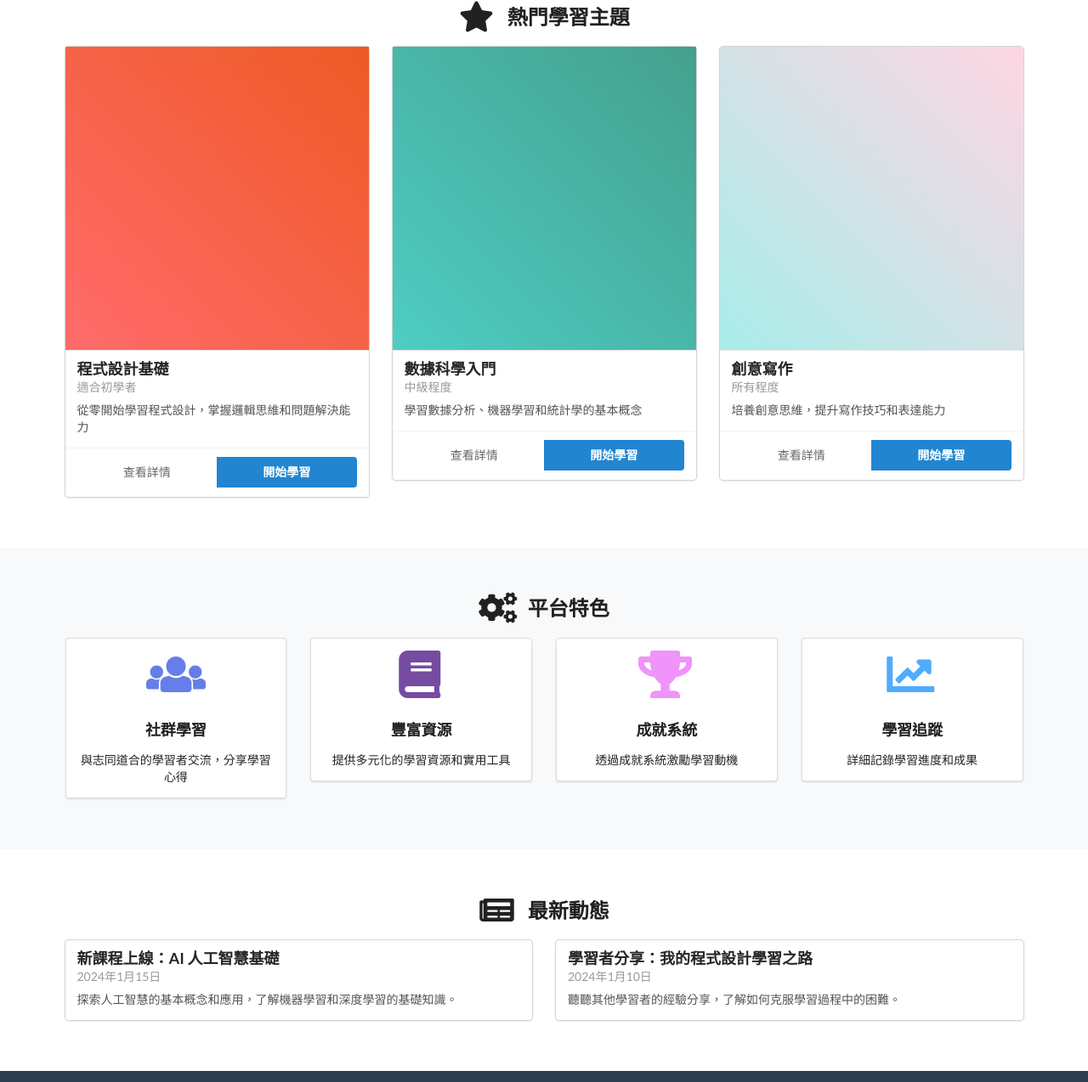
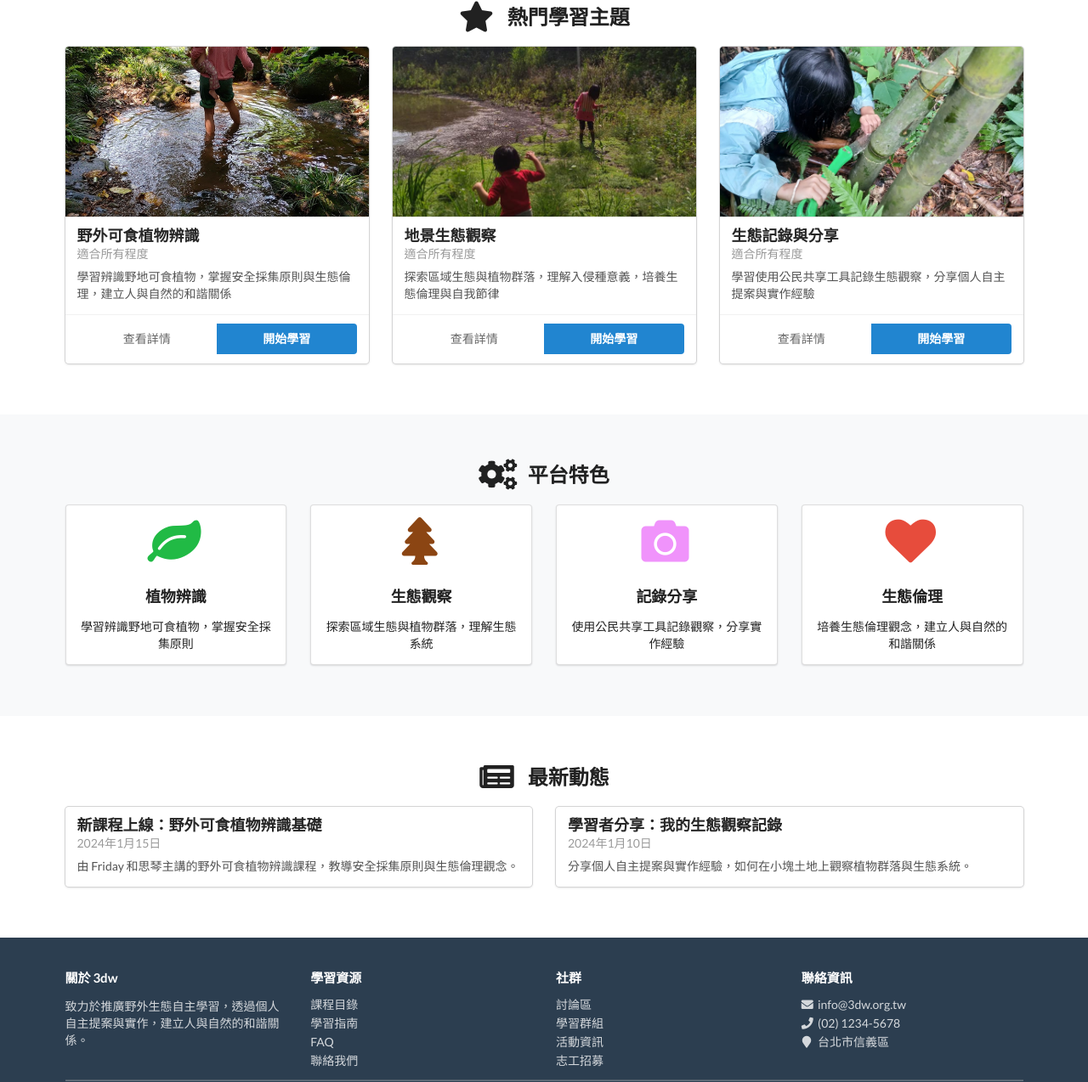
Before and after one commit to 3dw/3dwtopics, an Astro site in the folder 3dwtopics-astro/: page / in a window 1280 px wide. Shown: the part 416-1690 px from the top of the page at 85% size. Built offline with nearby package versions, Linux system fonts and the light colour scheme; Astro itself is replaced by a stand-in of ours.

Commit message:
topics images

```diff
--- a/3dwtopics-astro/src/pages/index.astro
+++ b/3dwtopics-astro/src/pages/index.astro
@@ -46,6 +46,10 @@
       <a href="#" class="item">學習資源</a>
       <a href="#" class="item">關於我們</a>
       <div class="right menu">
+        <a href="https://onlinecourse.alearn.org.tw" target="_blank" class="ui positive button item">
+          <i class="play icon"></i>
+          開始學習
+        </a>
         <a href="#" class="item">登入</a>
         <a href="#" class="ui primary button item">註冊</a>
       </div>
@@ -58,12 +62,16 @@
       <div class="ui two column stackable grid">
         <div class="column">
           <h1 class="ui huge header" style="color: white;">
-            探索astro自主學習的無限可能
+            探索野外生態的無限可能
           </h1>
           <p class="ui large text" style="color: rgba(255,255,255,0.9);">
-            透過多元化的學習主題，激發你的學習熱情，建立終身學習的能力
+            透過自主學習，掌握野外可食植物辨識與地景生態觀察，建立人與自然的和諧關係
           </p>
           <div class="ui buttons">
+            <a href="https://onlinecourse.alearn.org.tw" target="_blank" class="ui large positive button">
+              <i class="play icon"></i>
+              開始學習
+            </a>
             <button class="ui large primary button">開始探索</button>
             <button class="ui large secondary button">了解更多</button>
           </div>
@@ -91,23 +99,21 @@
       <div class="column">
         <div class="ui fluid card topic-card">
           <div class="image">
-            <div class="ui placeholder">
-              <div class="square image" style="height: 200px; background: linear-gradient(45deg, #ff6b6b, #ee5a24);"></div>
-            </div>
+            <img src="/images/reiver1.jpg" alt="野外可食植物辨識 - 人們在自然環境中探索" style="height: 200px; object-fit: cover;">
           </div>
           <div class="content">
-            <div class="header">程式設計基礎</div>
+            <div class="header">野外可食植物辨識</div>
             <div class="meta">
-              <span class="date">適合初學者</span>
+              <span class="date">適合所有程度</span>
             </div>
             <div class="description">
-              從零開始學習程式設計，掌握邏輯思維和問題解決能力
+              學習辨識野地可食植物，掌握安全採集原則與生態倫理，建立人與自然的和諧關係
             </div>
           </div>
           <div class="extra content">
             <div class="ui two buttons">
               <button class="ui basic button">查看詳情</button>
-              <button class="ui primary button">開始學習</button>
+              <a href="https://onlinecourse.alearn.org.tw" target="_blank" class="ui primary button">開始學習</a>
             </div>
           </div>
         </div>
@@ -116,23 +122,21 @@
       <div class="column">
         <div class="ui fluid card topic-card">
           <div class="image">
-            <div class="ui placeholder">
-              <div class="square image" style="height: 200px; background: linear-gradient(45deg, #4ecdc4, #44a08d);"></div>
-            </div>
+            <img src="/images/watch1.jpg" alt="地景生態觀察 - 兒童在自然環境中探索" style="height: 200px; object-fit: cover;">
           </div>
           <div class="content">
-            <div class="header">數據科學入門</div>
+            <div class="header">地景生態觀察</div>
             <div class="meta">
-              <span class="date">中級程度</span>
+              <span class="date">適合所有程度</span>
             </div>
             <div class="description">
-              學習數據分析、機器學習和統計學的基本概念
+              探索區域生態與植物群落，理解入侵種意義，培養生態倫理與自我節律
             </div>
           </div>
           <div class="extra content">
             <div class="ui two buttons">
               <button class="ui basic button">查看詳情</button>
-              <button class="ui primary button">開始學習</button>
+              <a href="https://onlinecourse.alearn.org.tw" target="_blank" class="ui primary button">開始學習</a>
             </div>
           </div>
         </div>
@@ -141,23 +145,21 @@
       <div class="column">
         <div class="ui fluid card topic-card">
           <div class="image">
-            <div class="ui placeholder">
-              <div class="square image" style="height: 200px; background: linear-gradient(45deg, #a8edea, #fed6e3);"></div>
-            </div>
+            <img src="/images/explore.jpg" alt="生態記錄與分享 - 兒童在自然環境中探索實踐" style="height: 200px; object-fit: cover;">
           </div>
           <div class="content">
-            <div class="header">創意寫作</div>
+            <div class="header">生態記錄與分享</div>
             <div class="meta">
-              <span class="date">所有程度</span>
+              <span class="date">適合所有程度</span>
             </div>
             <div class="description">
-              培養創意思維，提升寫作技巧和表達能力
+              學習使用公民共享工具記錄生態觀察，分享個人自主提案與實作經驗
             </div>
           </div>
           <div class="extra content">
             <div class="ui two buttons">
               <button class="ui basic button">查看詳情</button>
-              <button class="ui primary button">開始學習</button>
+              <a href="https://onlinecourse.alearn.org.tw" target="_blank" class="ui primary button">開始學習</a>
             </div>
           </div>
         </div>
@@ -175,30 +177,30 @@
       <div class="ui four column stackable grid">
         <div class="column">
           <div class="ui center aligned segment">
-            <i class="huge users icon" style="color: #667eea;"></i>
-            <h3 class="ui header">社群學習</h3>
-            <p>與志同道合的學習者交流，分享學習心得</p>
+            <i class="huge leaf icon" style="color: #21ba45;"></i>
+            <h3 class="ui header">植物辨識</h3>
+            <p>學習辨識野地可食植物，掌握安全採集原則</p>
           </div>
         </div>
         <div class="column">
           <div class="ui center aligned segment">
-            <i class="huge book icon" style="color: #764ba2;"></i>
-            <h3 class="ui header">豐富資源</h3>
-            <p>提供多元化的學習資源和實用工具</p>
+            <i class="huge tree icon" style="color: #8b4513;"></i>
+            <h3 class="ui header">生態觀察</h3>
+            <p>探索區域生態與植物群落，理解生態系統</p>
           </div>
         </div>
         <div class="column">
           <div class="ui center aligned segment">
-            <i class="huge trophy icon" style="color: #f093fb;"></i>
-            <h3 class="ui header">成就系統</h3>
-            <p>透過成就系統激勵學習動機</p>
+            <i class="huge camera icon" style="color: #f093fb;"></i>
+            <h3 class="ui header">記錄分享</h3>
+            <p>使用公民共享工具記錄觀察，分享實作經驗</p>
           </div>
         </div>
         <div class="column">
           <div class="ui center aligned segment">
-            <i class="huge chart line icon" style="color: #4facfe;"></i>
-            <h3 class="ui header">學習追蹤</h3>
-            <p>詳細記錄學習進度和成果</p>
+            <i class="huge heart icon" style="color: #e74c3c;"></i>
+            <h3 class="ui header">生態倫理</h3>
+            <p>培養生態倫理觀念，建立人與自然的和諧關係</p>
           </div>
         </div>
       </div>
@@ -215,12 +217,12 @@
               <div class="column">
           <div class="ui fluid card">
             <div class="content">
-            <div class="header">新課程上線：AI 人工智慧基礎</div>
+              <div class="header">新課程上線：野外可食植物辨識基礎</div>
               <div class="meta">
                 <span class="date">2024年1月15日</span>
               </div>
               <div class="description">
-              探索人工智慧的基本概念和應用，了解機器學習和深度學習的基礎知識。
+                由 Friday 和思琴主講的野外可食植物辨識課程，教導安全採集原則與生態倫理觀念。
               </div>
             </div>
           </div>
@@ -228,12 +230,12 @@
         <div class="column">
           <div class="ui fluid card">
             <div class="content">
-            <div class="header">學習者分享：我的程式設計學習之路</div>
+              <div class="header">學習者分享：我的生態觀察記錄</div>
               <div class="meta">
                 <span class="date">2024年1月10日</span>
               </div>
               <div class="description">
-              聽聽其他學習者的經驗分享，了解如何克服學習過程中的困難。
+                分享個人自主提案與實作經驗，如何在小塊土地上觀察植物群落與生態系統。
               </div>
             </div>
           </div>
@@ -248,7 +250,7 @@
         <div class="column">
                       <h4 class="ui header" style="color: white;">關於 3dw</h4>
             <p style="color: rgba(255,255,255,0.8);">
-            致力於推廣自主學習理念，為學習者提供優質的學習平台和資源。
+              致力於推廣野外生態自主學習，透過個人自主提案與實作，建立人與自然的和諧關係。
             </p>
         </div>
         <div class="column">
```
Also changed, not shown: 3dwtopics-astro/public/images/explore.jpg (added), 3dwtopics-astro/public/images/reiver1.jpg (added), 3dwtopics-astro/public/images/watch1.jpg (added), 3dwtopics-astro/src/images/reiver1.jpg (added), 3dwtopics-astro/src/images/watch1.jpg (added). Lines whose indentation alone changed are shown as unchanged.
